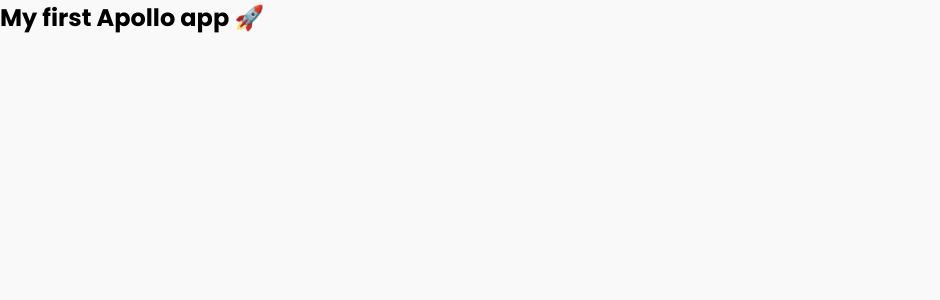
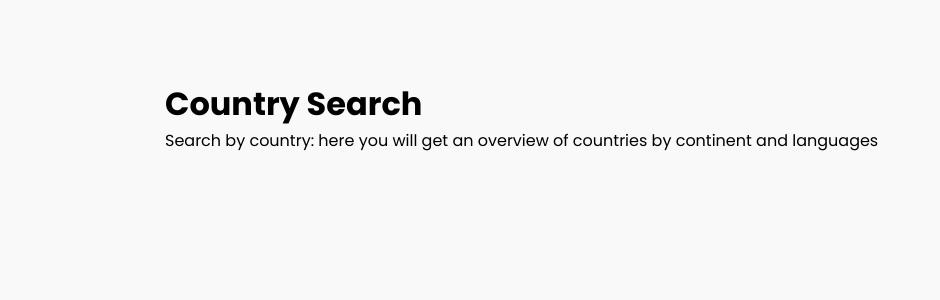
Before and after one commit to diegopumacode/kimche_country, a React (Create React App) app: page / in a window 1280 px wide. Shown: the top 300 px of the page, without its empty margins (0-940 px from the left). Built offline with nearby package versions, Linux system fonts and the light colour scheme.

Commit message:
feat(header and wrapper): adding header and wrapper component in App.js

```diff
--- a/src/App.js
+++ b/src/App.js
@@ -1,16 +1,15 @@
 import React from 'react';
+import Header from './components/Header';
+import Wrapper from './components/Wrapper';
 
 function App() {
   return (
-    <div>
-      <h2>
-        My first Apollo app
-        {' '}
-        <span role="img" aria-label="Rocket">
-          🚀
-        </span>
-      </h2>
-    </div>
+    <Wrapper>
+      <Header
+        title="Country Search"
+        subtitle="Search by country: here you will get an overview of countries by continent and languages"
+      />
+    </Wrapper>
   );
 }
 export default App;
--- /dev/null
+++ b/src/components/Header.js
@@ -0,0 +1,15 @@
+import React from 'react';
+import styled from 'styled-components';
+
+export default function Header({ title, subtitle }) {
+  return (
+    <StyledHeader>
+      <h1>{title}</h1>
+      <p>{subtitle}</p>
+    </StyledHeader>
+  );
+}
+
+const StyledHeader = styled.div`
+  padding: 5rem 0 3rem 0;
+`;
--- /dev/null
+++ b/src/components/Wrapper.js
@@ -0,0 +1,18 @@
+import React from 'react';
+import styled from 'styled-components';
+
+export default function Wrapper({ children }) {
+  return (
+    <StyledWrapper>
+      { children }
+    </StyledWrapper>
+  );
+}
+
+const StyledWrapper = styled.div`
+  max-width: 950px;
+  margin: 0 auto;
+  @media only screen and (max-width: 950px) {
+    padding: 0 1rem;
+  }
+`;
```
Also changed, not shown: .eslintrc.js, 1 other file (tests, documents, lock files or other folders).
